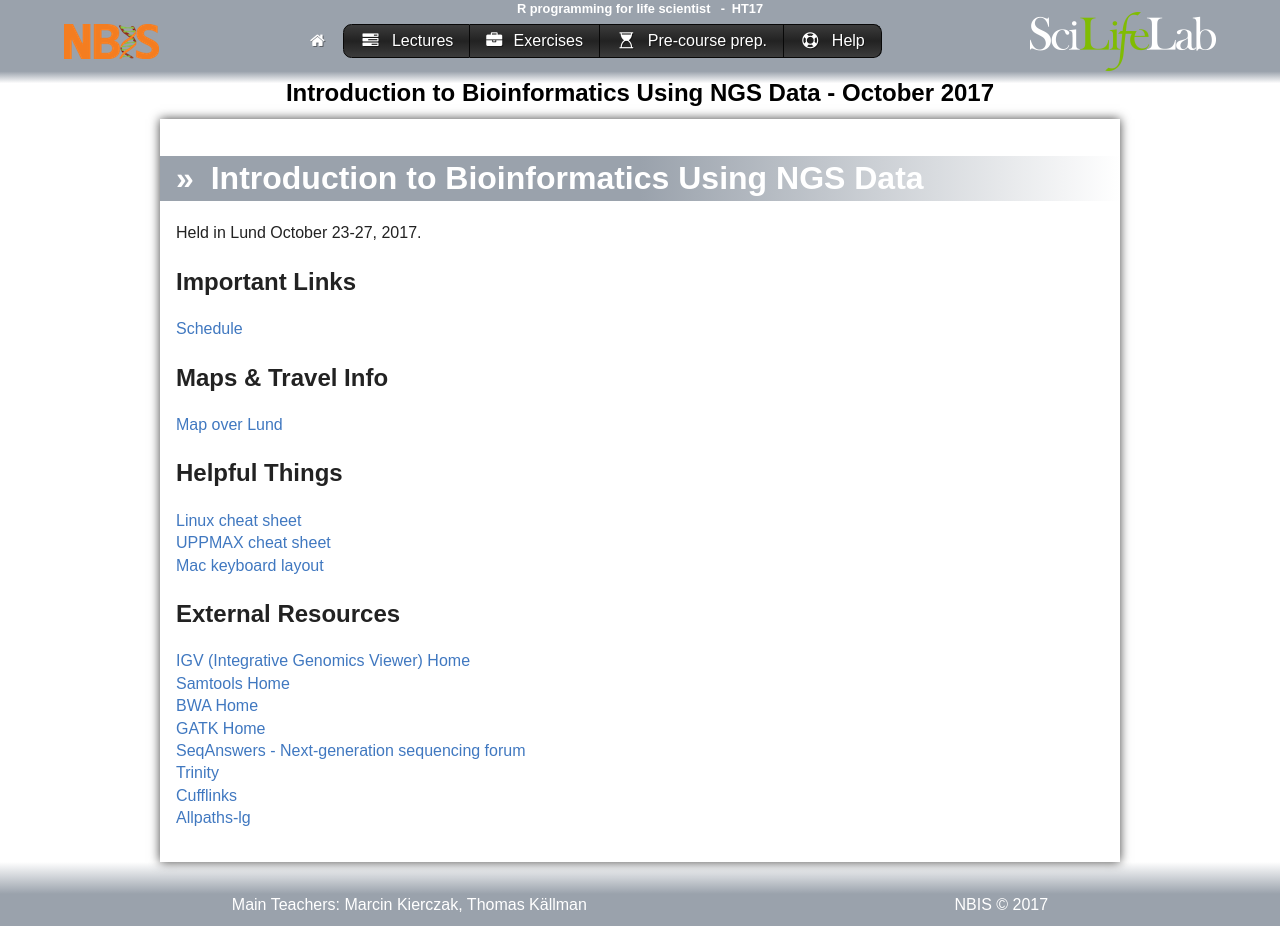
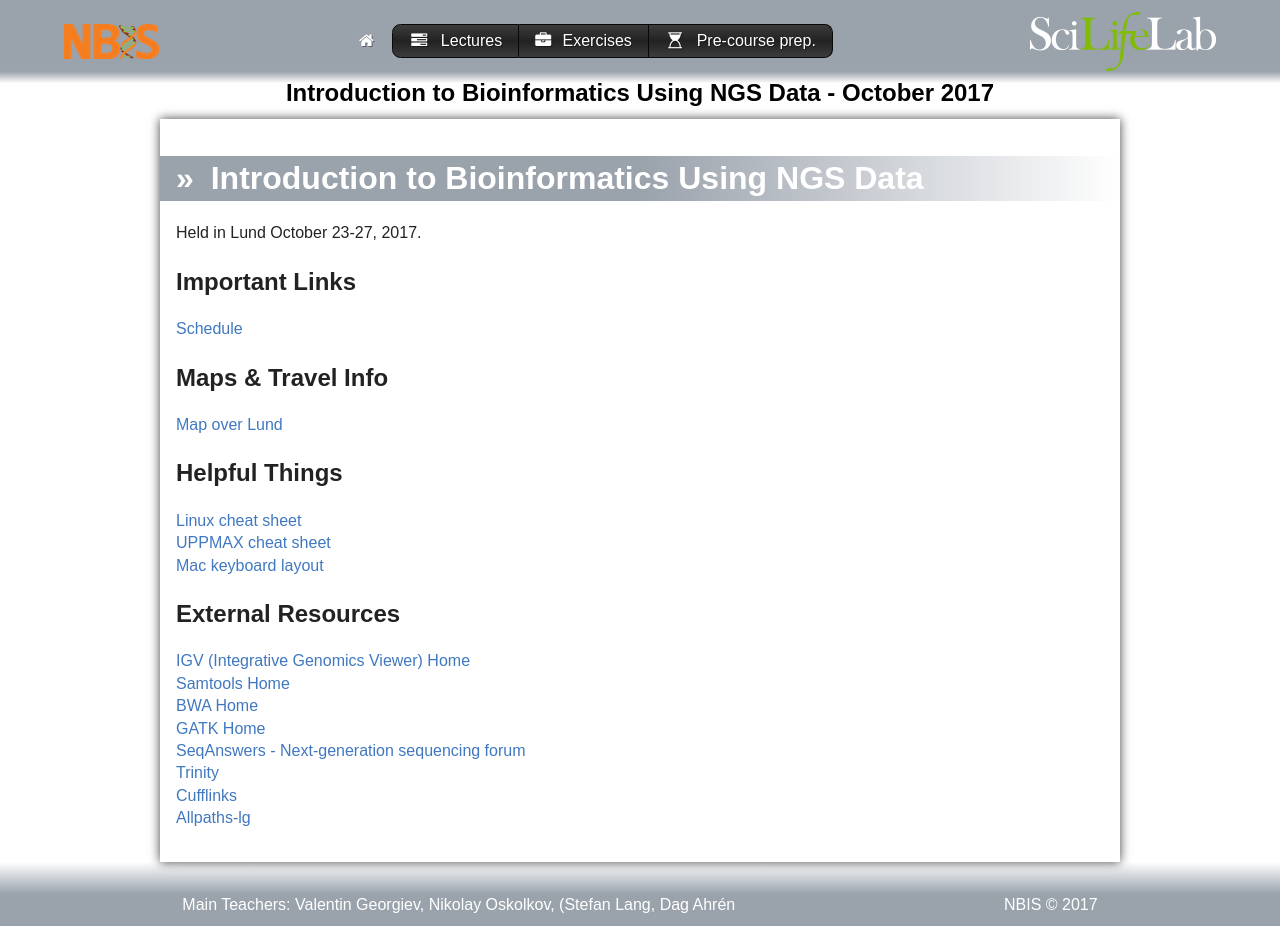
Before and after one commit to NBISweden/NGScourse, a Jekyll site: the page built from 1710/index.md, in a window 1280 px wide. Built offline with Jekyll 4.4.1, drawn with Linux system fonts in a browser that asks for light colours.

Commit message:
Update lund1710.html

```diff
--- a/_layouts/lund1710.html
+++ b/_layouts/lund1710.html
@@ -37,18 +37,15 @@
             <a href="https://nbis.se">
 	      <img src="{{ site.url }}/img/nbis.png" alt="NBIS" />
 	    </a>
-	    <a href="{{ site.url }}/HT17Uppsala/"><i class="fa fa-fw fa-home"></i></a>
-	    <a {% if page.menu == 'topics' %}class="active"{% endif %} href="{{ site.url }}/HT17Uppsala/lectures">
+	    <a href="{{ site.url }}/1710/"><i class="fa fa-fw fa-home"></i></a>
+	    <a {% if page.menu == 'topics' %}class="active"{% endif %} href="{{ site.url }}/1710/lectures">
 	      <i class="fa fa-fw fa-tasks"></i> Lectures
 	    </a>
-	    <a {% if page.menu == 'project' %}class="active"{% endif %} href="{{ site.url }}/HT17Uppsala/exercises">
+	    <a {% if page.menu == 'project' %}class="active"{% endif %} href="{{ site.url }}/1710/exercises">
 	      <i class="fa fa-briefcase"></i> Exercises
 	    </a>
 	    <a {% if page.menu == 'pre-course' %}class="active"{% endif %} href="{{ site.url }}/precourse">
 	      <i class="fa fa-fw fa-hourglass-start"></i> Pre-course prep.
-	    </a>
-	    <a {% if page.menu == 'help' %}class="active"{% endif %} href="{{ site.url }}/help">
-	      <i class="fa fa-fw fa-support"></i> Help
 	    </a>
 	    <a href="https://www.scilifelab.se">
 	      <img src="{{ site.url }}/img/logotype-scilifelab.png" alt="SciLifeLab" />
@@ -56,14 +53,13 @@
 	  </nav>
 
 	  {% if page.title %}<h2>{{ page.title }}</h2>{% endif %}
-          <h1>R programming for life scientist <small>HT17</small></h1>
 	</header>
 	<main>
           {{ content }}
 	</main>
 
 	<footer>
-	  <span>Main Teachers: Marcin Kierczak, Thomas Källman</span>
+	  <span>Main Teachers: Valentin Georgiev, Nikolay Oskolkov, (Stefan Lang, Dag Ahrén</span>
 	  <span><a href="https://www.nbis.se">NBIS</a> &copy; 2017</span>
 	</footer>
 
```
